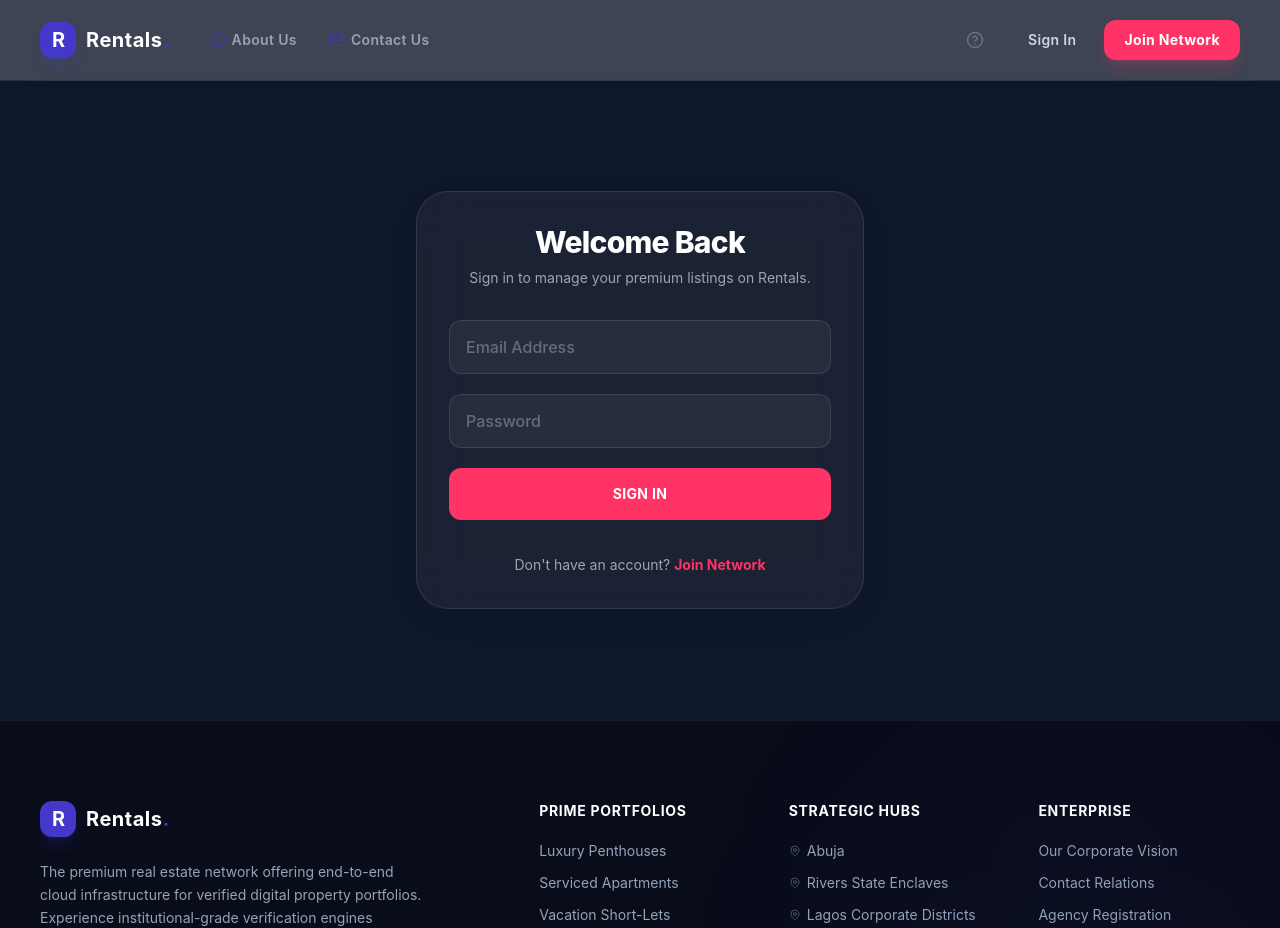
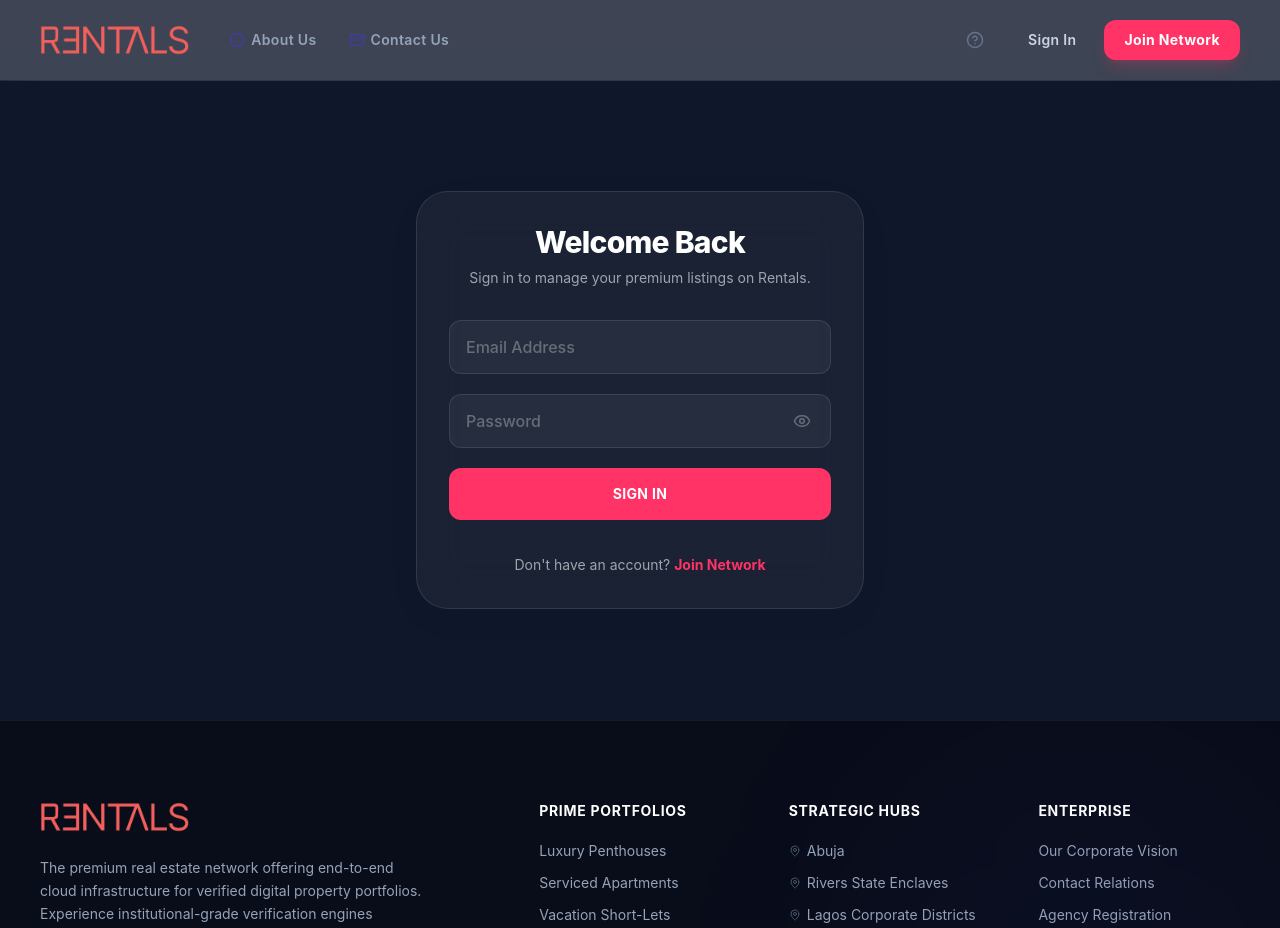
Before and after one commit to Ademolah/RENTALS_FRONTEND, a React (Vite) app: page /login in a window 1280 px wide. Shown: the top 928 px of the page. Built offline with nearby package versions, Linux system fonts and the light colour scheme.

Commit message:
fixed hotel dashboard bugs

```diff
--- a/index.html
+++ b/index.html
@@ -13,7 +13,7 @@
     <meta name="apple-mobile-web-app-status-bar-style" content="black-translucent" />
 
     <!-- Favicons -->
-    <link rel="icon" type="image/svg+xml" href="/favicon.svg" />
+    <link rel="icon" type="image/svg+xml" href="/Rentals-Favicon.png" />
     <link rel="apple-touch-icon" href="/apple-touch-icon.png" />
 
     <!-- ========================================== -->
--- a/src/components/layouts/Footer.jsx
+++ b/src/components/layouts/Footer.jsx
@@ -17,13 +17,13 @@ export const Footer = () => {
 
           {/* Column 1: Core Corporate DNA */}
           <div className="lg:col-span-2 flex flex-col gap-6">
-            <Link to="/" className="flex items-center gap-2.5 group w-fit">
-              <div className="w-9 h-9 rounded-xl bg-brand-cobalt flex items-center justify-center shadow-lg shadow-brand-cobalt/20">
-                <span className="text-white font-bold font-display text-xl tracking-tighter">R</span>
-              </div>
-              <span className="text-white font-display font-bold text-xl tracking-wide">
-                Rentals<span className="text-brand-cobalt">.</span>
-              </span>
+            <Link to="/" className="flex items-center group">
+              <img
+                src="/Rentals-Navbar.png"
+                alt="Rentals Platform"
+                className="h-7 w-auto sm:h-8 md:h-8.5 object-contain transition-transform duration-300 group-hover:scale-[1.02] select-none"
+                draggable="false"
+              />
             </Link>
             <p className="text-sm leading-relaxed max-w-sm text-slate-400">
               The premium real estate network offering end-to-end cloud infrastructure for verified digital property portfolios. Experience institutional-grade verification engines engineered for modern asset deployment.
--- a/src/components/layouts/Navbar.jsx
+++ b/src/components/layouts/Navbar.jsx
@@ -63,13 +63,13 @@ export const Navbar = () => {
           {/* LEFT CLUSTER: Brand Identity & Public Core Navigation */}
           <div className="flex items-center gap-10">
             {/* Brand Logo */}
-            <Link to="/" className="flex items-center gap-2.5 group">
-              <div className="w-9 h-9 rounded-xl bg-brand-cobalt flex items-center justify-center shadow-lg shadow-brand-cobalt/20 transition-transform group-hover:scale-105">
-                <span className="text-white font-bold font-display text-xl tracking-tighter">R</span>
-              </div>
-              <span className="text-white font-display font-bold text-xl tracking-wide">
-                Rentals<span className="text-brand-cobalt">.</span>
-              </span>
+            <Link to="/" className="flex items-center group">
+              <img
+                src="/Rentals-Navbar.png"
+                alt="Rentals Platform"
+                className="h-7 w-auto sm:h-8 md:h-8.5 object-contain transition-transform duration-300 group-hover:scale-[1.02] select-none"
+                draggable="false"
+              />
             </Link>
 
             {/* Desktop Core Navigation Links */}
--- a/src/pages/hotel/HotelReservation.jsx
+++ b/src/pages/hotel/HotelReservation.jsx
@@ -49,6 +49,9 @@ export const ReservationModal = ({ isOpen, onClose, hotel, selectedRoom, darkMod
 
     setIsLoading(true);
     setErrorMsg('');
+    // 🛑 CRITICAL SAFETY: Ensure any previous success states are dropped
+    // the moment a fresh submission pipeline begins processing.
+    setIsSuccess(false);
 
     try {
       // 🟢 Swapped to unified apiClient architecture
@@ -61,7 +64,8 @@ export const ReservationModal = ({ isOpen, onClose, hotel, selectedRoom, darkMod
       // Axios unpacks response payloads directly into the .data property
       const result = response.data;
 
-      if (result.success) {
+      // Check for backend success wrapper structure (adjust if your API returns result.status === 'success')
+      if (result.success || result.status === 'success') {
         setIsSuccess(true);
         toast.success('Reservation Made Successfully!');
       } else {
@@ -74,6 +78,26 @@ export const ReservationModal = ({ isOpen, onClose, hotel, selectedRoom, darkMod
       console.warn('🚨 [Reservation Pipeline Failure]:', err);
     } finally {
       setIsLoading(false);
+    }
+  };
+
+  const resetBookingForm = () => {
+    // 1. Drop the success modal layout block
+    setIsSuccess(false);
+
+    // 2. Clear out any lingering error alerts
+    setErrorMsg('');
+
+    // 3. Reset your form fields back to their blank initialization states
+    if (setFormData) {
+      setFormData({
+        guestName: '',
+        guestEmail: '',
+        guestPhone: '',
+        checkInDate: '',
+        checkOutDate: '',
+        // Include any other structural keys your form maps to here
+      });
     }
   };
 
@@ -106,12 +130,15 @@ export const ReservationModal = ({ isOpen, onClose, hotel, selectedRoom, darkMod
           <div className="space-y-1">
             <h3 className="text-xl font-black uppercase tracking-tight">Reservation Secured</h3>
             <p className={`text-xs max-w-sm ${darkMode ? "text-white/40" : "text-slate-500"}`}>
-                Your lodging request for the <span className="font-bold text-brand-cobalt">{selectedRoom.name}</span> at <span className="font-bold">{hotel.title}</span> has been committed to the concierge dashboard ledger.
+              Your lodging request for the <span className="font-bold text-brand-cobalt">{selectedRoom?.name || selectedRoom?.title}</span> at <span className="font-bold">{hotel?.title}</span> has been committed to the concierge dashboard ledger.
             </p>
           </div>
           <button
-              onClick={onClose}
-              className="mt-4 px-6 py-2.5 bg-brand-cobalt hover:bg-brand-cobalt/90 text-white font-bold rounded-xl text-xs uppercase tracking-wider transition-colors"
+            onClick={() => {
+              resetBookingForm(); // 1. Wipes the state and drops isSuccess back to false
+              onClose();          // 2. Closes the modal window framework smoothly
+            }}
+            className="mt-4 px-6 py-2.5 bg-brand-cobalt hover:bg-brand-cobalt/90 text-white font-bold rounded-xl text-xs uppercase tracking-wider transition-colors cursor-pointer"
           >
             Acknowledge & Close
           </button>
--- a/src/pages/public/Login.jsx
+++ b/src/pages/public/Login.jsx
@@ -2,6 +2,7 @@ import { useState } from 'react';
 import { useNavigate, Link } from 'react-router-dom';
 import { useAuthStore } from '../../store/useAuthStore';
 import { authService } from '../../services/auth.service';
+import { Eye, EyeOff } from 'lucide-react';
 
 export const Login = () => {
   const navigate = useNavigate();
@@ -11,6 +12,7 @@ export const Login = () => {
   const [password, setPassword] = useState('');
   const [loading, setLoading] = useState(false);
   const [error, setError] = useState(null);
+  const [showPassword, setShowPassword] = useState(false);
 
   const handleSubmit = async (e) => {
     e.preventDefault();
@@ -67,14 +69,30 @@ export const Login = () => {
             className="w-full bg-brand-slate/5 border border-white/10 rounded-xl px-4 py-3.5 text-white placeholder:text-white/30 focus:outline-none focus:border-brand-cobalt transition-colors font-medium"
           />
 
+          <div className="relative w-full">
           <input
-            type="password"
+            type={showPassword ? "text" : "password"}
             placeholder="Password"
             required
             value={password}
             onChange={(e) => setPassword(e.target.value)}
-            className="w-full bg-brand-slate/5 border border-white/10 rounded-xl px-4 py-3.5 text-white placeholder:text-white/30 focus:outline-none focus:border-brand-cobalt transition-colors font-medium"
+
+            className="w-full bg-brand-slate/5 border border-white/10 rounded-xl pl-4 pr-12 py-3.5 text-white placeholder:text-white/30 focus:outline-none focus:border-brand-cobalt transition-colors font-medium"
           />
+
+          <button
+            type="button"
+            onClick={() => setShowPassword(!showPassword)}
+            className="absolute right-4 top-1/2 -translate-y-1/2 text-white/30 hover:text-white/70 transition-colors cursor-pointer p-1 focus:outline-none"
+            title={showPassword ? "Hide password" : "Show password"}
+          >
+            {showPassword ? (
+              <EyeOff size={18} className="transition-transform duration-200 active:scale-95" />
+            ) : (
+              <Eye size={18} className="transition-transform duration-200 active:scale-95" />
+            )}
+          </button>
+        </div>
 
           <button
             type="submit"
--- a/src/pages/public/Register.jsx
+++ b/src/pages/public/Register.jsx
@@ -2,10 +2,12 @@ import { useState } from 'react';
 import { useNavigate, Link } from 'react-router-dom';
 import { useAuthStore } from '../../store/useAuthStore';
 import { authService } from '../../services/auth.service';
+import { Eye, EyeOff } from 'lucide-react';
 
 export const Register = () => {
   const navigate = useNavigate();
   const loginAction = useAuthStore((state) => state.login);
+  const [showPassword, setShowPassword] = useState(false);
 
   const [formData, setFormData] = useState({
     firstName: '',
@@ -95,14 +97,29 @@ export const Register = () => {
             className="w-full bg-brand-slate/5 border border-white/10 rounded-xl px-4 py-3.5 text-white placeholder:text-white/30 focus:outline-none focus:border-brand-cobalt transition-colors font-medium text-sm"
           />
 
+          <div className="relative w-full">
           <input
-            type="password"
+            type= {showPassword ? "text" : "password"}
             name="password"
             placeholder="Create Password"
             required
             onChange={handleChange}
             className="w-full bg-brand-slate/5 border border-white/10 rounded-xl px-4 py-3.5 text-white placeholder:text-white/30 focus:outline-none focus:border-brand-cobalt transition-colors font-medium text-sm"
           />
+
+          <button
+            type="button"
+            onClick={() => setShowPassword(!showPassword)}
+            className="absolute right-4 top-1/2 -translate-y-1/2 text-white/30 hover:text-white/70 transition-colors cursor-pointer p-1 focus:outline-none"
+            title={showPassword ? "Hide password" : "Show password"}
+          >
+            {showPassword ? (
+              <EyeOff size={18} className="transition-transform duration-200 active:scale-95" />
+            ) : (
+              <Eye size={18} className="transition-transform duration-200 active:scale-95" />
+            )}
+          </button>
+        </div>
 
           <button
             type="submit"
```
Also changed, not shown: src/pages/hotel/HotelDashboard.jsx (+23 -17 lines), public/Rentals-Favicon.png (added), public/Rentals-Navbar.png (added). Lines whose indentation alone changed are shown as unchanged.
